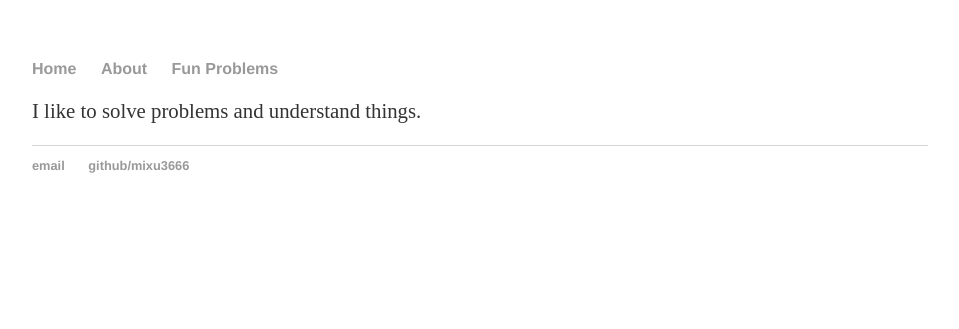
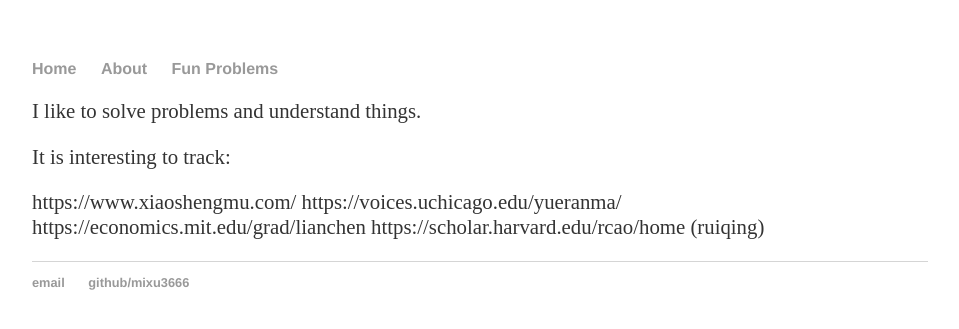
Before and after one commit to mixu3666/mixu3666.github.io, a Jekyll site: the page built from about.md, in a window 1280 px wide. Shown: the top 329 px of the page, without its empty margins (160-1119 px from the left). Built offline with Jekyll 4.4.1, drawn with Linux system fonts in a browser that asks for light colours; comment, search, counter and statistics services are not loaded.

Commit message:
Update about.md

```diff
--- a/about.md
+++ b/about.md
@@ -4,3 +4,10 @@ title: mixu
 ---
 
 I like to solve problems and understand things.
+
+It is interesting to track:
+
+https://www.xiaoshengmu.com/
+https://voices.uchicago.edu/yueranma/
+https://economics.mit.edu/grad/lianchen
+https://scholar.harvard.edu/rcao/home (ruiqing)
```
